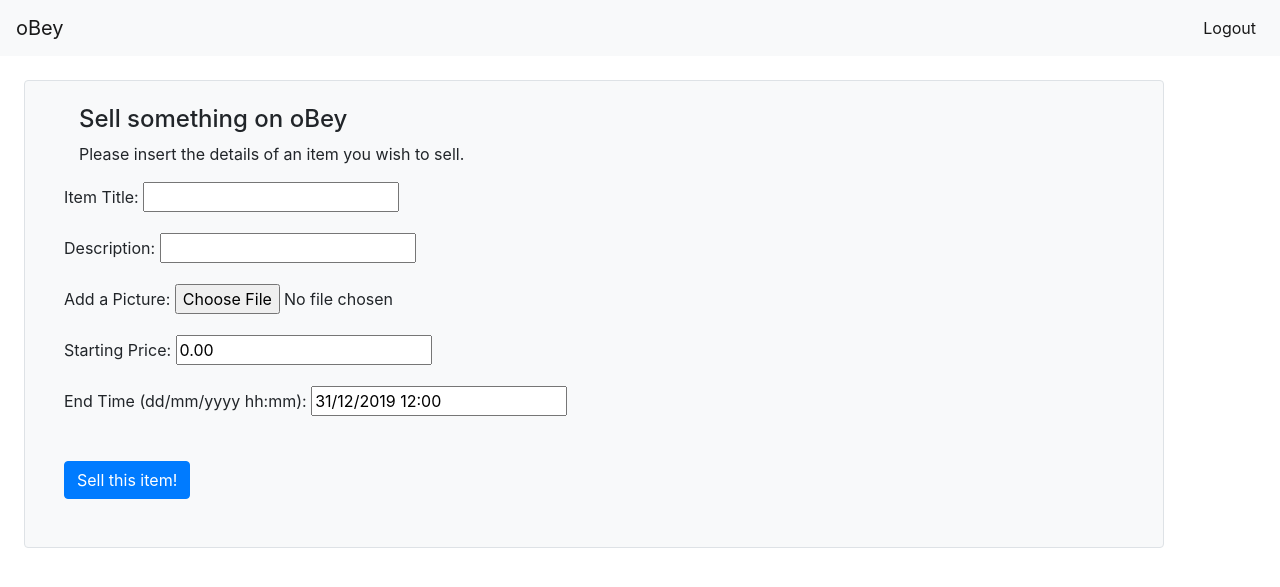
After one commit to lorenzosani/auction-app, a Django app: page /sell in a window 1280 px wide. The commit adds this page. Shown: the top 587 px of the page. Run offline with Django 3.2, Linux system fonts and the light colour scheme; the visitor is signed in with stand-in values (Sample User, id 1); some libraries are stand-ins or nearby versions.

Commit message:
Allow users to add new items

```diff
--- a/auctionapp/forms.py
+++ b/auctionapp/forms.py
@@ -2,3 +2,10 @@ from django import forms
 
 class PasswordResetForm(forms.Form):
     email = forms.EmailField(label='Your email')
+
+class NewItemForm(forms.Form):
+    title = forms.CharField(label='Item Title', max_length=200, required=True)
+    description = forms.CharField(label='Description', max_length=500, required=False)
+    image = forms.ImageField(label='Add a Picture', required=False)
+    start_price = forms.DecimalField(label='Starting Price', initial='0.00', max_digits=10, decimal_places=2, required=True)
+    end_time = forms.DateTimeField(label='End Time (dd/mm/yyyy hh:mm)', input_formats=['%d/%m/%Y %H:%M'], initial='31/12/2019 12:00', required=True)
--- a/auctionapp/models.py
+++ b/auctionapp/models.py
@@ -13,6 +13,7 @@ class Item(models.Model):
     title = models.CharField(max_length=200)
     description = models.CharField(max_length=500)
     image = models.ImageField(upload_to='item_images')
+    start_price = models.DecimalField(max_digits=10, decimal_places=2, default=0.00)
     end_time = models.DateTimeField()
     bids = models.ManyToManyField(Member, through='Bid')
     def __str__(self):
--- /dev/null
+++ b/auctionapp/templates/new_item/index.html
@@ -0,0 +1,14 @@
+{% extends 'form_base.html' %} {% block nested %}
+<div class="container">
+    <div class="container">
+        <h4>Sell something on oBey</h4>
+        <p>Please insert the details of an item you wish to sell.</p>
+    </div>
+    <form action="{% url 'add item' %}" enctype="multipart/form-data" method="post">
+        <!-- TODO make form look prettier -->
+        {% csrf_token %}
+        {{ form.as_p }}
+        <input type="submit" value="Sell this item!" class="btn btn-primary my-4">
+    </form>
+</div>
+{% endblock %}
--- a/auctionapp/templates/user_profile/index.html
+++ b/auctionapp/templates/user_profile/index.html
@@ -15,5 +15,8 @@
       {% endif %}
     </div>
   </div>
+  <div class="row">
+    <a href="{% url 'add item' %}" class="m-4 btn btn-primary">Sell an Item</a>
+  </div>
 </div>
 {% endblock %}
--- a/auctionapp/urls.py
+++ b/auctionapp/urls.py
@@ -14,4 +14,5 @@ urlpatterns = [
     path('reset/<uidb64>/<token>/', auth_views.PasswordResetConfirmView.as_view(template_name='reset_pw/confirm.html'), name='password_reset_confirm'),
     path('forgot/sent', views.pwResetSentPage, name='forgot password sent'),
     path('forgot/completed', views.pwResetCompletedPage, name='password_reset_complete'),
+    path('sell', views.addNewItem, name='add item'),
 ]
--- a/auctionapp/views.py
+++ b/auctionapp/views.py
@@ -9,6 +9,7 @@ from django.conf import settings
 import datetime as D
 
 from auctionapp.models import Member, Item
+from auctionapp.forms import NewItemForm
 
 # --- Pages ----
 def signupPage(request):
@@ -85,3 +86,23 @@ def logoutRequest(request):
     logout(request)
     # TODO Redirect to homepage when we have one
     return loginPage(request)
+
+@login_required
+def addNewItem(request):
+    if request.method == 'POST':
+        # Get form data and item image
+        f = NewItemForm(request.POST, request.FILES)
+        # Validate and format input
+        if f.is_valid():
+            form = f.cleaned_data
+            # Create new item and save in db
+            item = Item(title=form['title'], description=form['description'], image=form['image'], start_price=form['start_price'], end_time=form['end_time'])
+            item.save()
+            # TODO Redirect to item details page
+            return loginPage(request)
+        else:
+            return HttpResponse('The form is not valid')
+    else:
+        form = NewItemForm()
+        template = loader.get_template('new_item/index.html')
+        return HttpResponse(template.render({'form': form}, request))
```
Also changed, not shown: auctionapp/migrations/0004_item_start_price.py (added).
